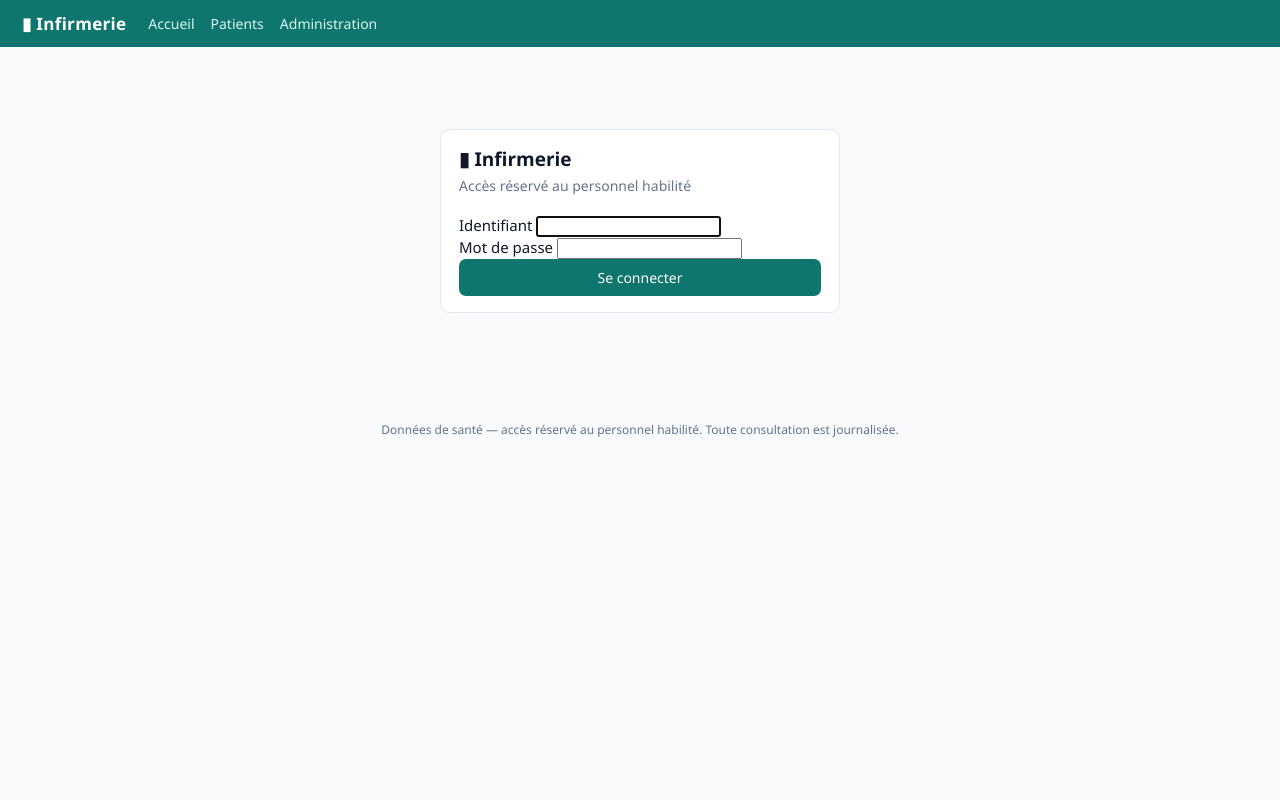
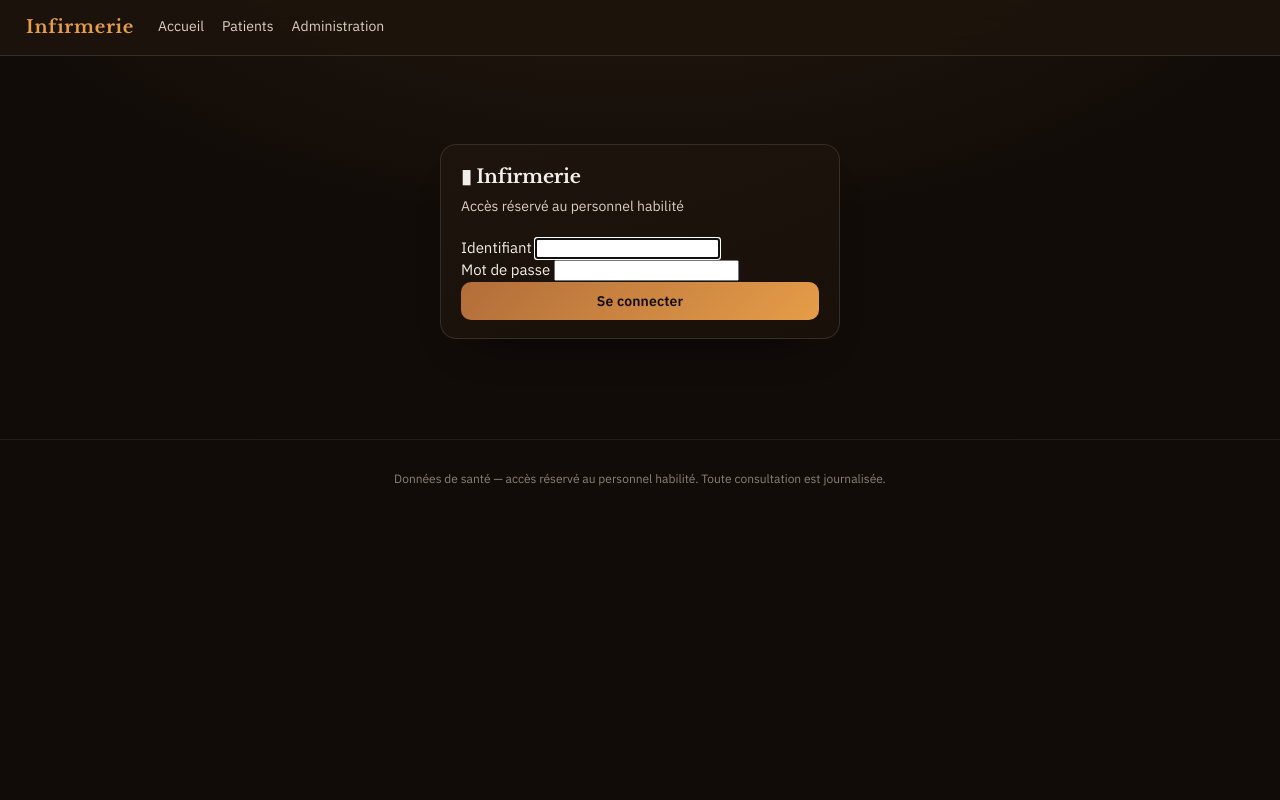
Before and after one commit to Alvares-afk/infirmerie, a Django app: page /connexion/?next=/ in a window 1280 px wide. Run offline with Django 5.2, Linux system fonts and the light colour scheme.

Commit message:
Theme 'cuivre' repris du design Lovable
L'export Lovable est un portail patient (TanStack Start, React, Tailwind 4),
pas le back-office clinique : ses ecrans ne correspondent pas a ceux de
l'application. Seul le langage visuel est repris, comme convenu (chemin A).

- jetons de couleur convertis depuis les OKLCH d'origine en hexadecimal :
  fond #120c08, carte #1d140d, cuivre #c8874a, creme #f2efe8 ;
- aucune classe renommee : les 12 gabarits suivent sans modification ;
- titres en Libre Baskerville, texte en IBM Plex Sans, embarquees en woff2
  (122 Ko) pour que l'application soit identique sans Internet ;
- etiquettes, boutons, tableaux, formulaires et bandeaux adaptes au fond
  sombre, avec un contraste verifie sur les textes secondaires.

132 tests OK, dont le garde-fou qui refuse toute balise non rendue.

Note : le rendu n'a pas pu etre regarde — le navigateur automatise et le
pilote de bureau sont tous deux hors service sur ce poste. Verifie par
HTTP : pages 200, polices servies en font/woff2 (33872 octets), aucune
balise de gabarit dans le HTML.

```diff
--- a/templates/dossier/base.html
+++ b/templates/dossier/base.html
@@ -5,122 +5,209 @@
 <meta name="viewport" content="width=device-width, initial-scale=1">
 <title>{% block titre %}Infirmerie{% endblock %}</title>
 <style>
+  /* Polices embarquées : l'application doit être identique sans Internet. */
+  @font-face {
+    font-family: "Libre Baskerville"; font-style: normal; font-weight: 400;
+    font-display: swap; src: url("/static/fonts/lb-400.woff2") format("woff2");
+  }
+  @font-face {
+    font-family: "Libre Baskerville"; font-style: normal; font-weight: 700;
+    font-display: swap; src: url("/static/fonts/lb-700.woff2") format("woff2");
+  }
+  @font-face {
+    font-family: "IBM Plex Sans"; font-style: normal; font-weight: 400;
+    font-display: swap; src: url("/static/fonts/plex-400.woff2") format("woff2");
+  }
+  @font-face {
+    font-family: "IBM Plex Sans"; font-style: normal; font-weight: 600;
+    font-display: swap; src: url("/static/fonts/plex-600.woff2") format("woff2");
+  }
+
   :root {
-    --vert: #0f766e; --vert-clair: #14b8a6; --rouge: #b00020;
-    --orange: #b45309; --gris: #64748b; --bord: #e2e8f0;
-    --fond: #f8fafc; --carte: #ffffff; --texte: #0f172a;
+    /* Thème « cuivre » repris du design Lovable.
+       Les valeurs viennent des jetons d'origine (OKLCH), converties en
+       hexadécimal pour rester lisibles et compatibles partout. */
+    --fond: #120c08;
+    --carte: #1d140d;
+    --carte-haute: #241a12;
+    --texte: #f2efe8;
+    --texte-doux: #dacfc2;
+    --cuivre: #c8874a;
+    --cuivre-clair: #e59d48;
+    --cuivre-sombre: #b26d3a;
+    --bord: rgba(242, 239, 232, .12);
+    --bord-fort: rgba(242, 239, 232, .22);
+    --rouge: #f05653;
+    --vert: #7ee2a8;
+    --orange: #f0b877;
+    --serif: "Libre Baskerville", Georgia, "Times New Roman", serif;
+    --sans: "IBM Plex Sans", system-ui, "Segoe UI", Arial, sans-serif;
   }
+
   * { box-sizing: border-box; }
   body {
-    margin: 0; font-family: "Segoe UI", system-ui, Arial, sans-serif;
-    background: var(--fond); color: var(--texte); font-size: 15px;
+    margin: 0; font-family: var(--sans);
+    background:
+      radial-gradient(1100px 520px at 50% -12%, rgba(200, 135, 74, .10), transparent 62%),
+      var(--fond);
+    color: var(--texte); font-size: 15px; line-height: 1.5;
+    min-height: 100vh;
   }
-  a { color: var(--vert); text-decoration: none; }
-  a:hover { text-decoration: underline; }
+  a { color: var(--cuivre-clair); text-decoration: none; }
+  a:hover { color: var(--cuivre); text-decoration: underline; }
 
   header {
-    background: var(--vert); color: #fff; padding: 12px 22px;
-    display: flex; align-items: center; gap: 22px; flex-wrap: wrap;
+    background: rgba(29, 20, 13, .92); color: var(--texte);
+    border-bottom: 1px solid var(--bord);
+    padding: 14px 26px; display: flex; align-items: center; gap: 24px; flex-wrap: wrap;
+    position: sticky; top: 0; z-index: 20;
+    backdrop-filter: blur(10px);
   }
-  header .marque { font-weight: 700; font-size: 17px; letter-spacing: .3px; }
-  header nav { display: flex; gap: 16px; flex: 1; }
-  header nav a { color: #d7f5f1; font-size: 14px; }
-  header nav a:hover, header nav a.actif { color: #fff; text-decoration: underline; }
-  header .session { font-size: 13px; color: #cbeee9; display: flex; gap: 14px; align-items: center; }
+  header .marque {
+    font-family: var(--serif); font-weight: 700; font-size: 18px;
+    letter-spacing: .04em; color: var(--cuivre-clair);
+  }
+  header nav { display: flex; gap: 18px; flex: 1; }
+  header nav a {
+    color: var(--texte-doux); font-size: 14px; padding-bottom: 2px;
+    border-bottom: 1px solid transparent;
+  }
+  header nav a:hover, header nav a.actif {
+    color: var(--cuivre-clair); border-bottom-color: var(--cuivre); text-decoration: none;
+  }
+  header .session { font-size: 13px; color: var(--texte-doux); display: flex; gap: 14px; align-items: center; }
   header .badge {
-    background: rgba(255,255,255,.2); padding: 3px 10px; border-radius: 11px; font-size: 12px;
+    background: rgba(200, 135, 74, .16); color: var(--cuivre-clair);
+    border: 1px solid rgba(200, 135, 74, .30);
+    padding: 3px 11px; border-radius: 999px; font-size: 12px;
   }
+  header .session button {
+    background: none; border: 0; color: var(--texte-doux); cursor: pointer;
+    font-size: 13px; font-family: inherit;
+  }
+  header .session button:hover { color: var(--cuivre-clair); }
 
-  main { max-width: 1180px; margin: 0 auto; padding: 22px; }
-  h1 { font-size: 22px; margin: 0 0 4px; }
-  h2 { font-size: 17px; margin: 26px 0 10px; }
-  .sous-titre { color: var(--gris); margin: 0 0 18px; font-size: 14px; }
+  main { max-width: 1180px; margin: 0 auto; padding: 28px 22px 40px; }
+  h1 {
+    font-family: var(--serif); font-weight: 700; font-size: 26px;
+    margin: 0 0 6px; color: var(--texte); letter-spacing: -.01em;
+  }
+  h2 {
+    font-family: var(--serif); font-weight: 700; font-size: 18px;
+    margin: 30px 0 12px; color: var(--cuivre-clair);
+  }
+  .sous-titre { color: var(--texte-doux); margin: 0 0 20px; font-size: 14px; }
 
-  .grille { display: grid; grid-template-columns: repeat(auto-fit, minmax(210px, 1fr)); gap: 14px; }
+  .grille { display: grid; grid-template-columns: repeat(auto-fit, minmax(210px, 1fr)); gap: 16px; }
   .carte {
-    background: var(--carte); border: 1px solid var(--bord);
-    border-radius: 10px; padding: 16px 18px;
+    background: linear-gradient(160deg, var(--carte), #181009);
+    border: 1px solid var(--bord); border-radius: 16px; padding: 18px 20px;
+    box-shadow: 0 24px 48px -34px #000;
   }
-  .carte .valeur { font-size: 28px; font-weight: 700; line-height: 1.1; }
-  .carte .libelle { color: var(--gris); font-size: 13px; margin-top: 4px; }
-  .carte.alerte { border-color: var(--rouge); background: #fff6f7; }
+  .carte .valeur {
+    font-family: var(--serif); font-size: 30px; font-weight: 700;
+    line-height: 1.1; color: var(--cuivre-clair);
+  }
+  .carte .libelle { color: var(--texte-doux); font-size: 13px; margin-top: 6px; }
+  .carte.alerte { border-color: rgba(240, 86, 83, .48); background: linear-gradient(160deg, #2a1412, #1d0f0d); }
   .carte.alerte .valeur { color: var(--rouge); }
 
   table {
     width: 100%; border-collapse: collapse; background: var(--carte);
-    border: 1px solid var(--bord); border-radius: 10px; overflow: hidden;
+    border: 1px solid var(--bord); border-radius: 14px; overflow: hidden;
   }
-  th, td { padding: 9px 12px; text-align: left; border-bottom: 1px solid var(--bord); font-size: 14px; }
-  th { background: #f1f5f9; font-weight: 600; font-size: 13px; color: #334155; }
+  th, td {
+    padding: 11px 14px; text-align: left;
+    border-bottom: 1px solid var(--bord); font-size: 14px;
+  }
+  th {
+    background: var(--carte-haute); font-weight: 600; font-size: 12.5px;
+    color: var(--texte-doux); text-transform: uppercase; letter-spacing: .05em;
+  }
+  table tr:hover td { background: rgba(200, 135, 74, .05); }
   tr:last-child td { border-bottom: none; }
 
   .etiquette {
-    display: inline-block; padding: 2px 9px; border-radius: 10px;
-    font-size: 12px; font-weight: 600; white-space: nowrap;
+    display: inline-block; padding: 3px 10px; border-radius: 999px;
+    font-size: 12px; font-weight: 600; white-space: nowrap; border: 1px solid transparent;
   }
-  .etiq-normal { background: #dcfce7; color: #166534; }
-  .etiq-haut   { background: #fee2e2; color: #991b1b; }
-  .etiq-bas    { background: #ffedd5; color: #9a3412; }
-  .etiq-inconnu{ background: #e2e8f0; color: #475569; }
-  .etiq-allergie { background: #fee2e2; color: #991b1b; }
-  .etiq-retard { background: #fee2e2; color: #991b1b; }
-  .etiq-info { background: #e0f2fe; color: #075985; }
+  .etiq-normal { background: rgba(126, 226, 168, .14); color: var(--vert); border-color: rgba(126, 226, 168, .30); }
+  .etiq-haut   { background: rgba(240, 86, 83, .16); color: #ff9c9a; border-color: rgba(240, 86, 83, .38); }
+  .etiq-bas    { background: rgba(229, 157, 72, .16); color: var(--orange); border-color: rgba(229, 157, 72, .38); }
+  .etiq-inconnu{ background: rgba(242, 239, 232, .08); color: var(--texte-doux); border-color: var(--bord); }
+  .etiq-allergie { background: rgba(240, 86, 83, .18); color: #ff9c9a; border-color: rgba(240, 86, 83, .42); }
+  .etiq-retard  { background: rgba(240, 86, 83, .18); color: #ff9c9a; border-color: rgba(240, 86, 83, .42); }
+  .etiq-info    { background: rgba(200, 135, 74, .16); color: var(--cuivre-clair); border-color: rgba(200, 135, 74, .34); }
 
   .bouton {
-    display: inline-block; background: var(--vert); color: #fff; padding: 9px 16px;
-    border: 0; border-radius: 7px; font-size: 14px; cursor: pointer;
-    font-family: inherit;
+    display: inline-block; padding: 10px 18px; border: 0; border-radius: 10px;
+    background: linear-gradient(135deg, var(--cuivre-sombre), var(--cuivre-clair));
+    color: #120c08; font-size: 14px; font-weight: 600; cursor: pointer;
+    font-family: inherit; letter-spacing: .01em;
   }
-  .bouton:hover { background: #0d5f59; text-decoration: none; }
-  .bouton.secondaire { background: #fff; color: var(--vert); border: 1px solid var(--vert); }
-  .bouton.danger { background: var(--rouge); }
-  .barre-actions { display: flex; gap: 10px; flex-wrap: wrap; margin: 16px 0; }
+  .bouton:hover { filter: brightness(1.08); text-decoration: none; color: #120c08; }
+  .bouton.secondaire {
+    background: transparent; color: var(--cuivre-clair);
+    border: 1px solid rgba(200, 135, 74, .45);
+  }
+  .bouton.secondaire:hover { background: rgba(200, 135, 74, .12); }
+  .bouton.danger { background: var(--rouge); color: #fff; }
+  .barre-actions { display: flex; gap: 10px; flex-wrap: wrap; margin: 18px 0; }
 
-  form.champ { margin-bottom: 14px; }
-  form.champ label { display: block; font-size: 13px; font-weight: 600; margin-bottom: 4px; color: #334155; }
+  form.champ { margin-bottom: 16px; }
+  form.champ label {
+    display: block; font-size: 12.5px; font-weight: 600; margin-bottom: 6px;
+    color: var(--texte-doux); text-transform: uppercase; letter-spacing: .04em;
+  }
   form.champ input, form.champ select, form.champ textarea {
-    width: 100%; padding: 8px 10px; border: 1px solid #cbd5e1;
-    border-radius: 6px; font-family: inherit; font-size: 14px; background: #fff;
+    width: 100%; padding: 9px 12px; border: 1px solid var(--bord-fort);
+    border-radius: 9px; font-family: inherit; font-size: 14px;
+    background: #170f0a; color: var(--texte);
   }
+  form.champ input::placeholder { color: rgba(218, 207, 194, .45); }
   form.champ input:focus, form.champ select:focus, form.champ textarea:focus {
-    outline: 2px solid var(--vert-clair); outline-offset: -1px; border-color: var(--vert);
+    outline: none; border-color: var(--cuivre);
+    box-shadow: 0 0 0 3px rgba(200, 135, 74, .22);
   }
-  .deux-colonnes { display: grid; grid-template-columns: 1fr 1fr; gap: 14px; }
-  .trois-colonnes { display: grid; grid-template-columns: 2fr 1fr 1fr; gap: 10px; }
+  .deux-colonnes { display: grid; grid-template-columns: 1fr 1fr; gap: 16px; }
+  .trois-colonnes { display: grid; grid-template-columns: 2fr 1fr 1fr; gap: 12px; }
   .erreurs {
-    background: #fef2f2; border: 1px solid #fecaca; color: #991b1b;
-    padding: 10px 14px; border-radius: 7px; margin-bottom: 14px; font-size: 14px;
+    background: rgba(240, 86, 83, .1); border: 1px solid rgba(240, 86, 83, .45);
+    color: #ffb3b1; padding: 12px 16px; border-radius: 10px; margin-bottom: 16px; font-size: 14px;
   }
   .erreurs ul { margin: 6px 0 0; padding-left: 20px; }
-  .aide { font-size: 12px; color: var(--gris); margin-top: 3px; }
+  .aide { font-size: 12px; color: var(--texte-doux); opacity: .75; margin-top: 4px; }
 
-  .messages { list-style: none; padding: 0; margin: 0 0 18px; }
+  .messages { list-style: none; padding: 0; margin: 0 0 20px; }
   .messages li {
-    padding: 10px 14px; border-radius: 7px; margin-bottom: 8px;
+    padding: 11px 16px; border-radius: 10px; margin-bottom: 10px;
     font-size: 14px; border: 1px solid;
   }
-  .messages .succes { background: #f0fdf4; border-color: #bbf7d0; color: #166534; }
-  .messages .erreur { background: #fef2f2; border-color: #fecaca; color: #991b1b; }
-  .messages .info { background: #eff6ff; border-color: #bfdbfe; color: #1e40af; }
+  .messages .succes { background: rgba(126, 226, 168, .1); border-color: rgba(126, 226, 168, .40); color: var(--vert); }
+  .messages .erreur { background: rgba(240, 86, 83, .1); border-color: rgba(240, 86, 83, .42); color: #ffb3b1; }
+  .messages .info   { background: rgba(200, 135, 74, .12); border-color: rgba(200, 135, 74, .38); color: var(--cuivre-clair); }
 
   .bandeau-alerte {
-    background: #fef2f2; border: 2px solid var(--rouge); color: #7f1d1d;
-    padding: 11px 16px; border-radius: 8px; margin-bottom: 16px; font-size: 14px;
+    background: rgba(240, 86, 83, .1); border: 1px solid rgba(240, 86, 83, .55);
+    color: #ffb3b1; padding: 13px 18px; border-radius: 12px; margin-bottom: 18px; font-size: 14px;
   }
   .bandeau-demo {
-    background: #fefce8; border: 2px solid #ca8a04; color: #713f12;
-    padding: 11px 16px; border-radius: 8px; margin-bottom: 16px; font-size: 14px;
+    background: rgba(229, 157, 72, .1); border: 1px solid rgba(229, 157, 72, .48);
+    color: #f0c48f; padding: 13px 18px; border-radius: 12px; margin-bottom: 18px; font-size: 14px;
   }
-  .vide { text-align: center; color: var(--gris); padding: 34px; font-size: 14px; }
-  .chrono { border-left: 3px solid var(--bord); padding: 0 0 16px 16px; margin-left: 6px; }
-  .chrono .date { font-size: 12px; color: var(--gris); margin-bottom: 3px; }
-  .pagination-note { color: var(--gris); font-size: 13px; margin-top: 10px; }
-  footer.pied { text-align: center; color: var(--gris); font-size: 12px; padding: 26px 0; }
+  .vide { text-align: center; color: var(--texte-doux); opacity: .8; padding: 38px; font-size: 14px; }
+  .chrono { border-left: 2px solid rgba(200, 135, 74, .35); padding: 0 0 18px 18px; margin-left: 6px; }
+  .chrono .date { font-size: 12px; color: var(--texte-doux); opacity: .8; margin-bottom: 4px; }
+  .pagination-note { color: var(--texte-doux); opacity: .75; font-size: 13px; margin-top: 12px; }
+  footer.pied {
+    text-align: center; color: var(--texte-doux); opacity: .6;
+    font-size: 12px; padding: 30px 0; border-top: 1px solid var(--bord);
+  }
 </style>
 </head>
 <body>
 <header>
-  <span class="marque">▮ Infirmerie</span>
+  <span class="marque">Infirmerie</span>
   <nav>
     <a href="{% url 'accueil' %}">Accueil</a>
     <a href="{% url 'liste_patients' %}">Patients</a>
@@ -131,7 +218,7 @@
       <span class="badge">{{ user.get_full_name|default:user.username }}</span>
       <form method="post" action="{% url 'deconnexion' %}" style="margin:0">
         {% csrf_token %}
-        <button type="submit" style="background:none;border:0;color:#cbeee9;cursor:pointer;font-size:13px;font-family:inherit">Déconnexion</button>
+        <button type="submit">Déconnexion</button>
       </form>
     {% endif %}
   </span>
@@ -139,7 +226,7 @@
 
 <main>
   {% if base_reelle %}
-  <div class="bandeau-demo" style="background:#fef2f2;border-color:#dc2626;color:#7f1d1d">
+  <div class="bandeau-alerte">
     <strong>⚠ BASE DE DONNÉES RÉELLE</strong> — ce poste contient de vrais
     dossiers patients. Les données de démonstration sont dans une base
     séparée.
```
Also changed, not shown: static/fonts/lb-400.woff2 (added), static/fonts/lb-700.woff2 (added), static/fonts/plex-400.woff2 (added), static/fonts/plex-600.woff2 (added).
